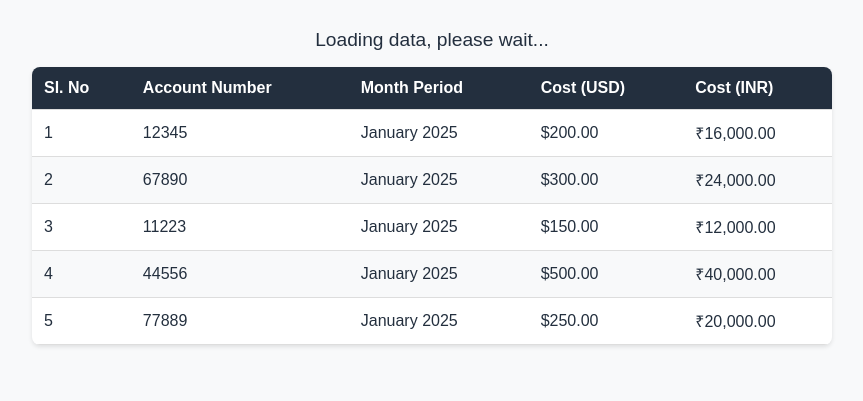
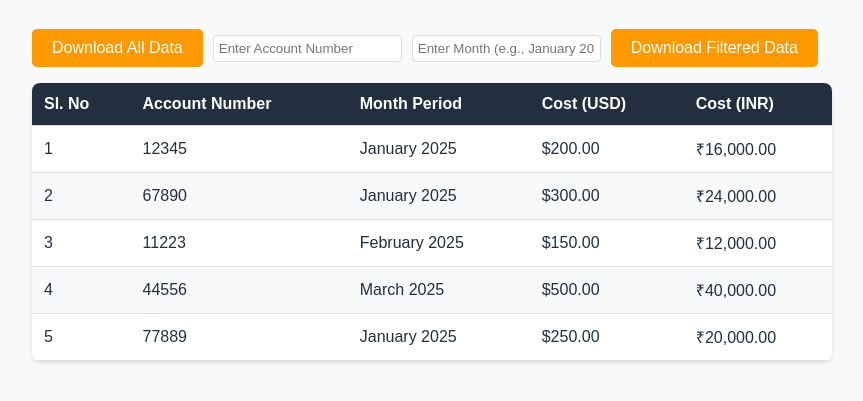
Before and after one commit to Koushek1/billing, a plain HTML site: page terraform 6/index.html in a window 1280 px wide. Shown: the part 83-484 px from the top of the page, without its empty margins (208-1071 px from the left). Drawn offline with Linux system fonts and the light colour scheme.

Commit message:
index.html

```diff
--- a/terraform 6/index.html
+++ b/terraform 6/index.html
@@ -36,6 +36,40 @@
             border-radius: 8px;
         }
 
+        .actions {
+            display: flex;
+            flex-wrap: wrap;
+            gap: 10px;
+            margin-bottom: 1rem;
+        }
+
+        .input-group {
+            display: flex;
+            align-items: center;
+            gap: 10px;
+        }
+
+        input[type="text"] {
+            padding: 5px;
+            border: 1px solid #ddd;
+            border-radius: 4px;
+        }
+
+        .download-btn {
+            padding: 10px 20px;
+            background-color: var(--secondary-color);
+            color: white;
+            text-decoration: none;
+            border-radius: 5px;
+            font-size: 1rem;
+            cursor: pointer;
+            text-align: center;
+        }
+
+        .download-btn:hover {
+            background-color: #cc7a00;
+        }
+
         table {
             width: 100%;
             border-collapse: collapse;
@@ -64,22 +98,22 @@
         tr:hover {
             background-color: #f5f5f5;
         }
-
-        .loading {
-            text-align: center;
-            margin-top: 2rem;
-            font-size: 1.2rem;
-            color: var(--primary-color);
-        }
     </style>
 </head>
 <body>
     <div class="container">
         <div class="header">AWS Billing Dashboard</div>
 
-        <div class="loading">Loading data, please wait...</div>
+        <div class="actions">
+            <a class="download-btn" onclick="downloadExcel()">Download All Data</a>
+            <div class="input-group">
+                <input type="text" id="account-number" placeholder="Enter Account Number">
+                <input type="text" id="month-period" placeholder="Enter Month (e.g., January 2025)">
+                <a class="download-btn" onclick="downloadFilteredData()">Download Filtered Data</a>
+            </div>
+        </div>
 
-        <table>
+        <table id="billing-table">
             <thead>
                 <tr>
                     <th>Sl. No</th>
@@ -107,14 +141,14 @@
                 <tr>
                     <td>3</td>
                     <td>11223</td>
-                    <td>January 2025</td>
+                    <td>February 2025</td>
                     <td>$150.00</td>
                     <td>₹12,000.00</td>
                 </tr>
                 <tr>
                     <td>4</td>
                     <td>44556</td>
-                    <td>January 2025</td>
+                    <td>March 2025</td>
                     <td>$500.00</td>
                     <td>₹40,000.00</td>
                 </tr>
@@ -128,5 +162,65 @@
             </tbody>
         </table>
     </div>
+
+    <script>
+        function downloadExcel() {
+            const table = document.getElementById("billing-table");
+            let data = "";
+            const rows = table.querySelectorAll("tr");
+
+            rows.forEach(row => {
+                const cells = row.querySelectorAll("th, td");
+                const rowData = Array.from(cells).map(cell => cell.innerText).join(",");
+                data += rowData + "\n";
+            });
+
+            const blob = new Blob([data], { type: "text/csv" });
+            const url = URL.createObjectURL(blob);
+            const a = document.createElement("a");
+            a.href = url;
+            a.download = "aws_billing_dashboard.csv";
+            a.click();
+            URL.revokeObjectURL(url);
+        }
+
+        function downloadFilteredData() {
+            const accountNumber = document.getElementById("account-number").value.trim();
+            const monthPeriod = document.getElementById("month-period").value.trim();
+
+            if (!accountNumber && !monthPeriod) {
+                alert("Please enter at least one filter (Account Number or Month).");
+                return;
+            }
+
+            const table = document.getElementById("billing-table");
+            let data = "";
+            const rows = table.querySelectorAll("tbody tr");
+
+            rows.forEach(row => {
+                const cells = row.querySelectorAll("td");
+                const accountMatch = !accountNumber || cells[1].innerText === accountNumber;
+                const monthMatch = !monthPeriod || cells[2].innerText === monthPeriod;
+
+                if (accountMatch && monthMatch) {
+                    const rowData = Array.from(cells).map(cell => cell.innerText).join(",");
+                    data += rowData + "\n";
+                }
+            });
+
+            if (!data) {
+                alert("No data found for the given filters.");
+                return;
+            }
+
+            const blob = new Blob([data], { type: "text/csv" });
+            const url = URL.createObjectURL(blob);
+            const a = document.createElement("a");
+            a.href = url;
+            a.download = `filtered_billing_data.csv`;
+            a.click();
+            URL.revokeObjectURL(url);
+        }
+    </script>
 </body>
 </html>
```
